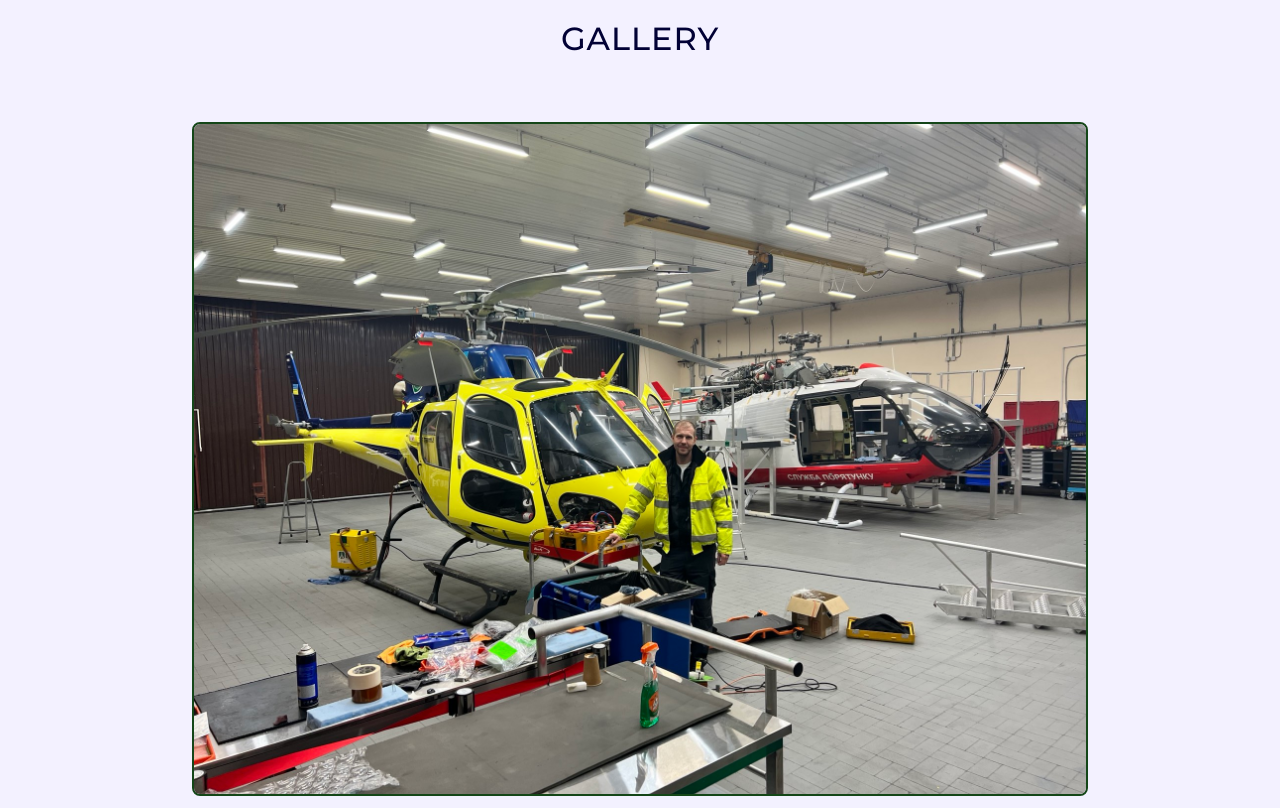
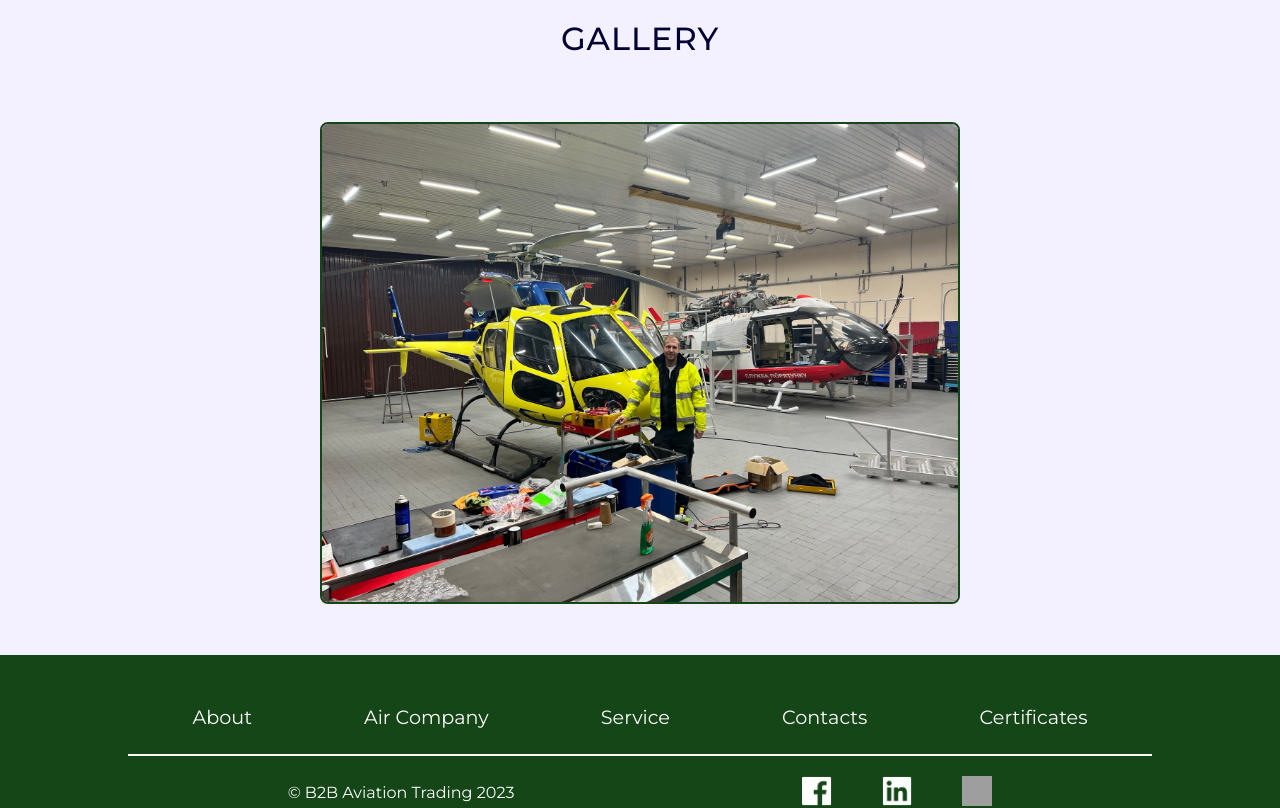
Before and after one commit to Zakatsiura/b2b_site, a React (Create React App) app: page /service in a window 1280 px wide. Shown: the part 820-1628 px from the top of the page. Built offline with nearby package versions, Linux system fonts and the light colour scheme; grey boxes are pictures that could not be loaded.

Commit message:
Set smoller size of gallery

```diff
--- a/src/components/MainSlider/MainSlider.module.css
+++ b/src/components/MainSlider/MainSlider.module.css
@@ -1,5 +1,5 @@
 .slider__wrapper {
-    max-width: 70%;
+    max-width: 50%;
     display: flex;
     margin: 2rem auto;
     overflow: hidden;
```
Also changed, not shown: 1 other file (tests, documents, lock files or other folders).
